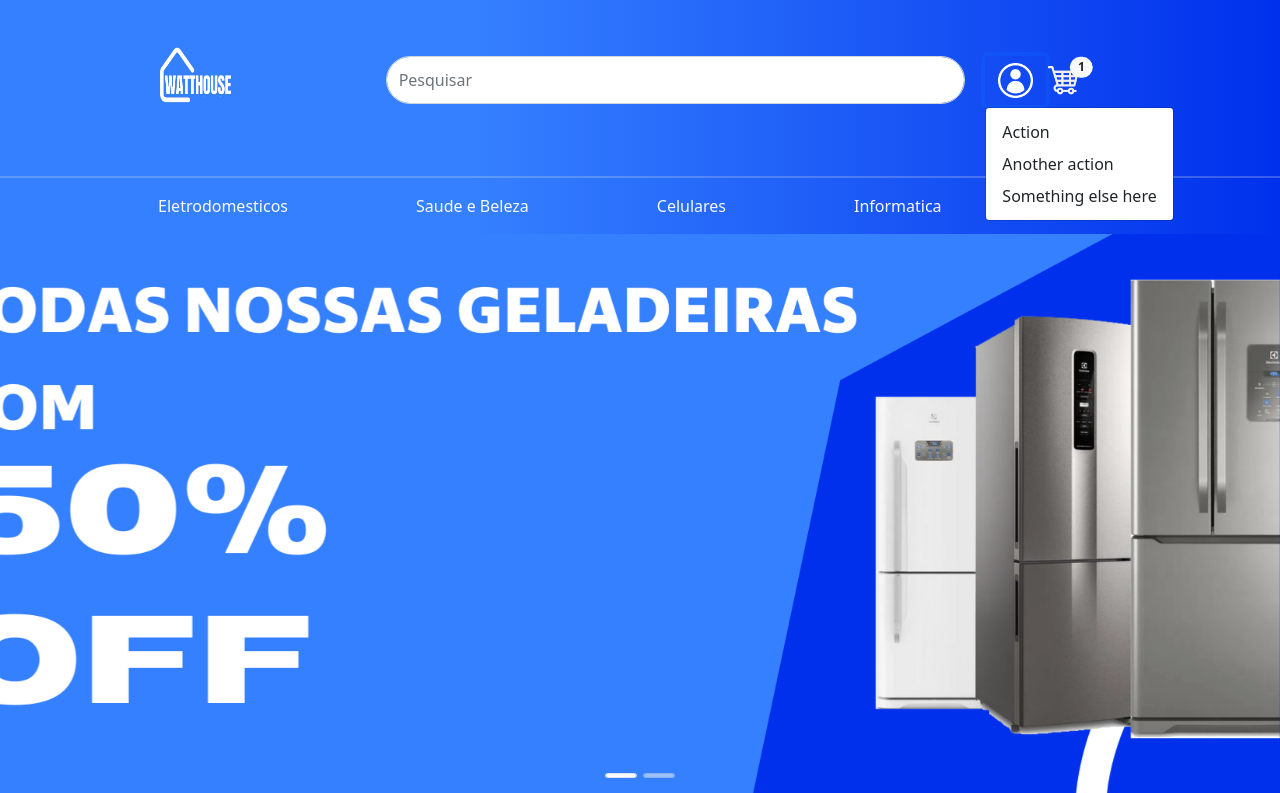
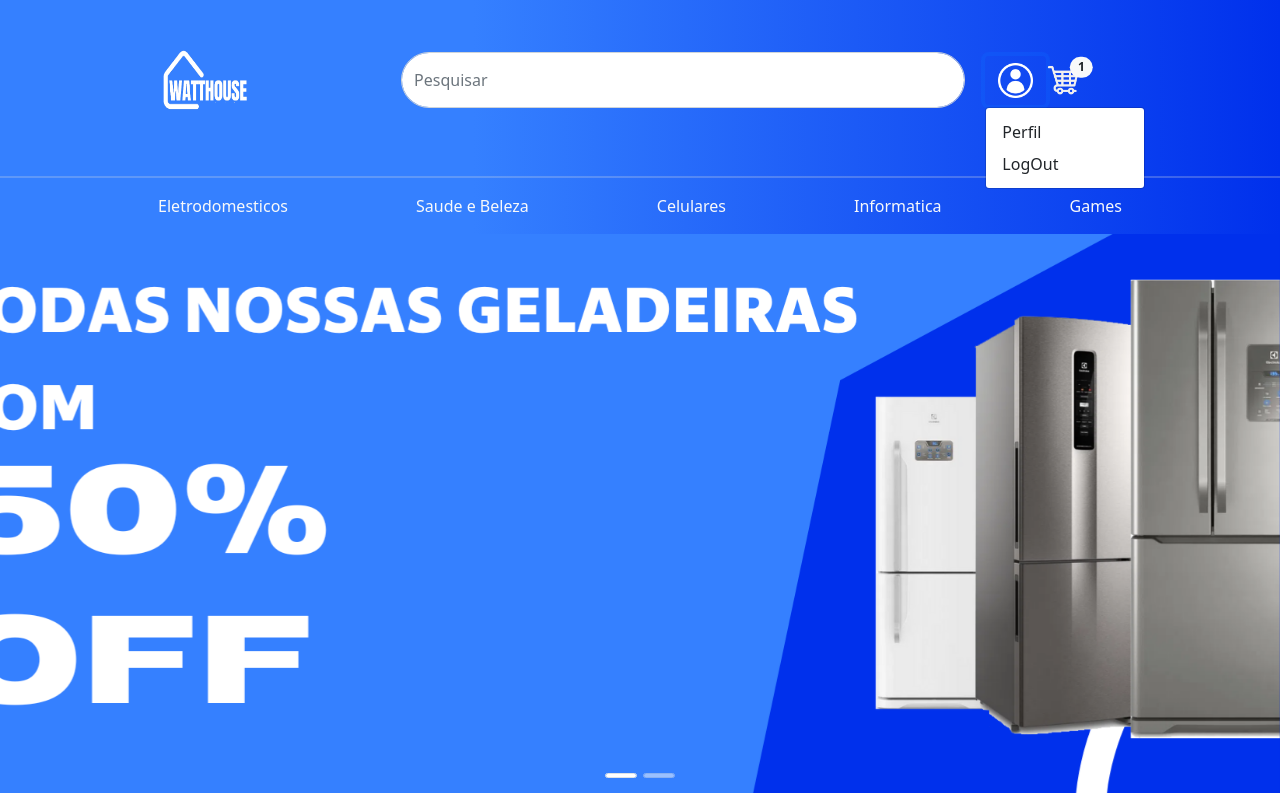
Before and after one commit to GordaoBF/E-commerce, a PHP site: page /Home.php in a window 1280 px wide, after a click that opens the changed part. Shown: the top 793 px of the page. Run offline with PHP 8.4, Linux system fonts and the light colour scheme; the visitor is signed in with stand-in values (Sample User, id 1); data comes from the database, SQL or seed files in the repository; data that the repository does not hold is empty; some libraries are stand-ins or nearby versions; some web fonts are replaced.

Commit message:
fiz login e logout, falta só a pagina do cliente

```diff
--- a/WattHouse/Login.php
+++ b/WattHouse/Login.php
@@ -1,6 +1,7 @@
 <?php
     require_once "src/UsuarioDAO.php";
     $usuarioDAO = new UsuarioDAO();
+    $server = $_SERVER['REQUEST_URI'];
 ?>
 <!DOCTYPE html>
 <html lang="en">
@@ -35,7 +36,10 @@
             <input type="text" name="login" id="idlogin" class="form-control" required>
         </div>
 
+        <input type="hidden" name="server" value="<?=$server?>">
+
         <div class="mb-3">
+
             <label for="idmarca" class="form-label">Senha</label>
             <input type="password" name="senha" id="idsenha" class="form-control">
         </div>
--- a/WattHouse/css/style.css
+++ b/WattHouse/css/style.css
@@ -9,11 +9,11 @@ html {font-family: 'Thasadith', sans-serif; font-size: medium;}
 header #cima{height: 20vh; width: 80vw;}
 
 /* search vai ter esse width */
-.search{width: 80%; height: 6vh;}
+.search{width: 80%; height: 10%;}
 
-/* define que a iamgem do logo vai ocupar esse espaço */
-#logo{width: 150px; height: 150px;}
-#logo img{width: 100%; height: 100%;}
+/* define que a iamgem do logo vai ocupar esse espaço
+#logo{width: 150px; height: 150px; padding: 0px; margin: 0px;} */
+#logo a img{width: 10vw; height: 100%;}
 
 #verify{width: 40vw; margin: 0px 3vw 0px 3vw; }
 
--- a/WattHouse/incs/topo.php
+++ b/WattHouse/incs/topo.php
@@ -35,7 +35,9 @@ include "incs/ValidarSessao.php";
         <!-- parte de cima do header -->
         <div class="container d-flex" id="cima">
             <!-- logo e botão -->
-            <a href="Home.php" id='logo'><img src="img/WATTHOUSE_White.png" alt="WattHouse"></a>
+            <div id="logo">
+                <a href="Home.php"><img src="img/WATTHOUSE_White.png" alt="WattHouse"></a>
+            </div>
             <!-- barra de pesquisa -->
             <div class="navbar w-100">
                 <form class="d-flex w-100 flex-row-reverse" action="Items.php">
@@ -238,22 +240,30 @@ include "incs/ValidarSessao.php";
                             <?php endif; ?>
                         <!-- botão conta cliente -->
                         <?php if(!isset($_SESSION['idclientes'])): ?>
-                        <a href="#login" role="button" class="text-light text-decoration-none pe-3" data-bs-toggle="modal"><img src="img/profile-icon.png" alt="" width="35px" title="Fazer login"></a>
+                        <div class="dropdown">
+                            <button class="btn" type="button" data-bs-toggle="dropdown" aria-expanded="false">
+                                <img src="img/profile-icon.png" alt="" width="35px" title="Fazer login">
+                            </button>
+                            <ul class="dropdown-menu">
+                                <li><a href="#login" role="button" class="dropdown-item" data-bs-toggle="modal">Login</a></li>
+                                <li><a href="#cadastro" role="button" class="dropdown-item" data-bs-toggle="modal">Cadastro</a></li>
+                            </ul>
+                        </div>
                         <?php else: ?>
                             <div class="dropdown">
                                 <button class="btn" type="button" data-bs-toggle="dropdown" aria-expanded="false">
                                     <img src="img/profile-icon.png" alt="" width="35px" title="Fazer login">
                                 </button>
                                 <ul class="dropdown-menu">
-                                    <li><a class="dropdown-item" href="#">Action</a></li>
-                                    <li><a class="dropdown-item" href="#">Another action</a></li>
-                                    <li><a class="dropdown-item" href="#">Something else here</a></li>
+                                    <li><a class="dropdown-item" href="Profile,php">Perfil</a></li>
+                                    <li><a class="dropdown-item" href="incs/LogOut.php?server=<?=$server?>">LogOut</a></li>
                                 </ul>
                             </div>
                         <?php endif; ?>
                         <!-- botao do carrinho -->
+
                         <div>
-                            <a href="#offCarrinho" class="m-0 p-0 position-relative" data-bs-toggle="offcanvas"><img src="img/shopping-cart.png" alt="" width="35px" title="Carrinho">
+                            <a href="#offCarrinho" class="m-0 p-0 position-relative" data-bs-toggle="offcanvas"><img src="img/shopping-cart.png" alt="" width='35px' title="Carrinho">
                                 <span class="position-absolute top-0 start-100 translate-middle badge text-dark rounded-pill bg-light">
                                     <?php echo sizeof($carrinho) ?>
                                     <span class="visually-hidden">Carrinho de Comprar</span>
@@ -261,7 +271,6 @@ include "incs/ValidarSessao.php";
                             </a>
                         </div>
                         <!-- modal Login -->
-                        <div>
                         <div class="modal fade" id="login" aria-hidden="true">
                             <div class="modal-dialog modal-dialog-centered" >
                                 <div class="modal-content" id="loginModal">
@@ -286,10 +295,8 @@ include "incs/ValidarSessao.php";
                                 </div>
                             </div>
                         </div>
-                        </div>
 
                         <!-- modal Cadastro -->
-                        <div>
                         <div class="modal fade" id="cadastro" aria-hidden="true">
                             <div class="modal-dialog modal-dialog-centered" >
                                 <div class="modal-content" id="cadastroModal">
@@ -357,7 +364,6 @@ include "incs/ValidarSessao.php";
                             </div>
                         </div>
                     </div>
-                    </div>
                 </nav>
             </div>
 
--- a/WattHouse/incs/topoADM.php
+++ b/WattHouse/incs/topoADM.php
@@ -1,7 +1,8 @@
 <?php
     session_start();
+    $server = $_SERVER['REQUEST_URI'];
+    $title = $_SERVER['PHP_SELF'];
     include "incs/ValidarSessao.php";
-    $server = $_SERVER['REQUEST_URI'];
 ?>
 <!DOCTYPE html>
 <html>
@@ -62,7 +63,7 @@
                     </a>
                 </li>
                 <li id="link">
-                    <a href="incs/LogOut.php" id="link">
+                    <a href="incs/LogOut.php?server=<?=$server?>" id="link">
                         Sair
                     </a>
                 </li>
```
Also changed, not shown: WattHouse/incs/LogOut.php (+31 -2 lines), WattHouse/incs/LoginConfirm.php (+5 -3 lines). Lines whose indentation alone changed are shown as unchanged.
